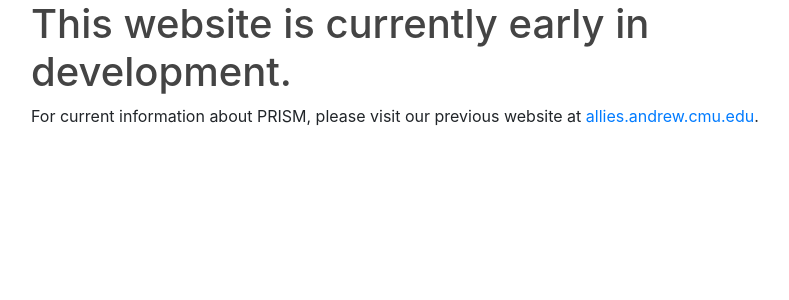
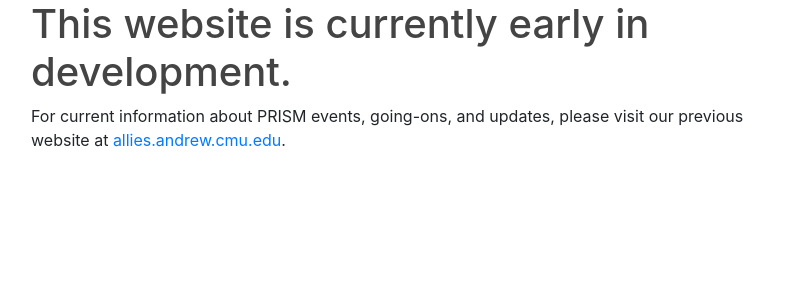
Before and after one commit to CMU-PRISM/temp-website, a Django app: page / in a window 1280 px wide. Shown: the part 56-356 px from the top of the page, without its empty margins (54-843 px from the left). Run offline with Django 3.2, Linux system fonts and the light colour scheme; some libraries are stand-ins or nearby versions.

Commit message:
Edited message on index page

```diff
--- a/tempweb/templates/core/index.html
+++ b/tempweb/templates/core/index.html
@@ -48,7 +48,7 @@
                 <!-- Main Content -->
                 <div class="col-md-8">
                     <h1> This website is currently early in development. </h1>
-                    <p> For current information about PRISM, please visit our previous website
+                    <p> For current information about PRISM events, going-ons, and updates, please visit our previous website
                     at <a href='https://allies.andrew.cmu.edu'>allies.andrew.cmu.edu</a>. </p>
                 </div>
             </div>
```
